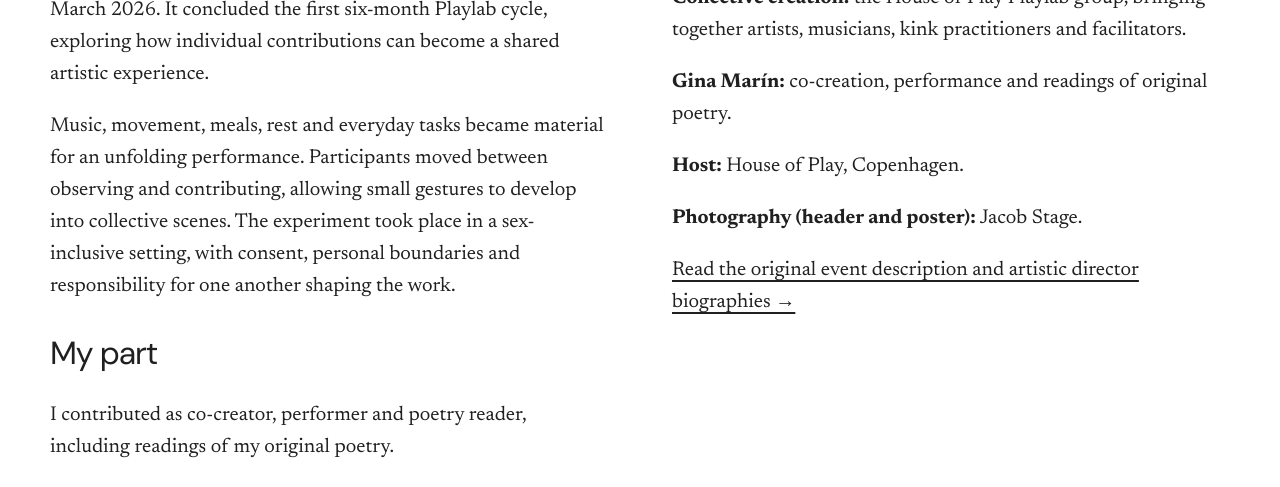
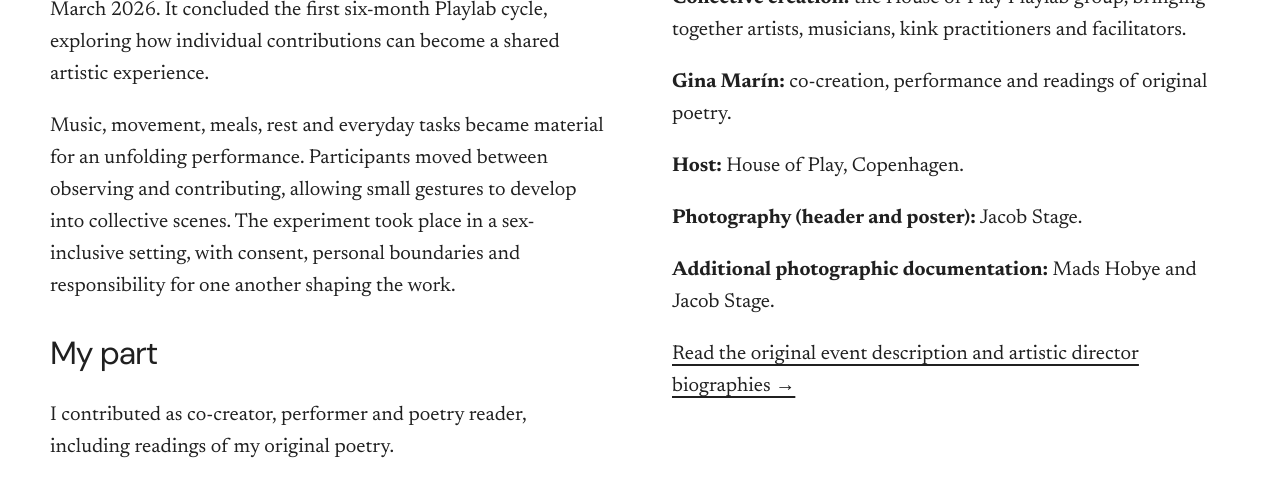
Before and after one commit to ginamicam-tech/gina_marin_portfolio, a Jekyll site: the page built from content/_work/hop.md, in a window 1280 px wide and 900 px high, scrolled down 1083 px, cut to the strip 0-487 px from the top of the window. Built offline with Jekyll 4.4.1, drawn with Linux system fonts in a browser that asks for light colours; some of the changed lines change nothing that is shown; some of the changed text lies outside the part shown.

Commit message:
Add HOP performance photographs and photographer credits

```diff
--- a/content/_work/hop.md
+++ b/content/_work/hop.md
@@ -21,13 +21,47 @@
   src: "/content/media/hop/poetics-cover.png"
   alt: A performer holding a bowl in front of projected patterns at The Poetics of the Collective
   credit: 'Photography: Jacob Stage'
-show_cover_in_gallery: false
+show_cover_in_gallery: true
+gallery_layout: square-grid
 media:
 - type: image
   src: "/content/media/hop/poetics-poster.png"
   alt: Poster for The Poetics of the Collective, a 24-hour live art ritual at House of Play on 14–15 March 2026
+  fit: contain
   caption: The Poetics of the Collective · House of Play · 14–15 March 2026
   credit: 'Photography: Jacob Stage'
+- type: image
+  src: /content/media/hop/gina-portrait.jpg
+  alt: Gina during the collective performance
+  position: 50% 40%
+- type: image
+  src: /content/media/hop/collective-movement.jpg
+  alt: Gina and another participant moving together
+  position: 60% 65%
+- type: image
+  src: /content/media/hop/collective-8611.jpg
+  alt: Projected text across suspended translucent fabrics in the performance space
+  position: 50% 45%
+- type: image
+  src: /content/media/hop/projected-poetry-01.jpg
+  alt: Poetic text projected onto suspended mesh fabric
+  position: 50% 50%
+- type: image
+  src: /content/media/hop/projected-poetry-02.jpg
+  alt: Layers of projected words on translucent fabric
+  position: 50% 50%
+- type: image
+  src: /content/media/hop/projected-poetry-detail.jpg
+  alt: Close view of projected lettering and the mesh surface
+  position: 50% 50%
+- type: image
+  src: /content/media/hop/collective-8673.jpg
+  alt: A laptop displaying The Collective Becoming during the creative process
+  position: 50% 50%
+- type: image
+  src: /content/media/hop/collective-8725.jpg
+  alt: A laptop displaying fragments of poetic text during the creative process
+  position: 50% 50%
 sections:
 - layout: newspaper
   text: |-
@@ -55,6 +89,8 @@
 
     **Photography (header and poster):** Jacob Stage.
 
+    **Additional photographic documentation:** Mads Hobye and Jacob Stage.
+
     [Read the original event description and artistic director biographies →](https://www.houseofplay.dk/special-events/the-poetics-of-the-collective)
 portfolio_pdf:
   category: art-research
@@ -72,5 +108,5 @@
     caption: 'The Poetics of the Collective · House of Play · 14–15 March 2026 | Photography: Jacob Stage'
     fit: contain
   credits: 'Artistic direction: Anso, Anitta and Mads. Collective creation: House of Play Playlab group.
-    Co-creation, performance and original poetry: Gina Marín. Photography: Jacob Stage.'
+    Co-creation, performance and original poetry: Gina Marín. Header and poster photography: Jacob Stage. Additional photographic documentation: Mads Hobye and Jacob Stage.'
 ---
```
Also changed, not shown: content/media/hop/collective-8611.jpg (added), content/media/hop/collective-8673.jpg (added), content/media/hop/collective-8725.jpg (added), content/media/hop/collective-movement.jpg (added), content/media/hop/gina-portrait.jpg (added), content/media/hop/projected-poetry-01.jpg (added), content/media/hop/projected-poetry-02.jpg (added), content/media/hop/projected-poetry-detail.jpg (added).
